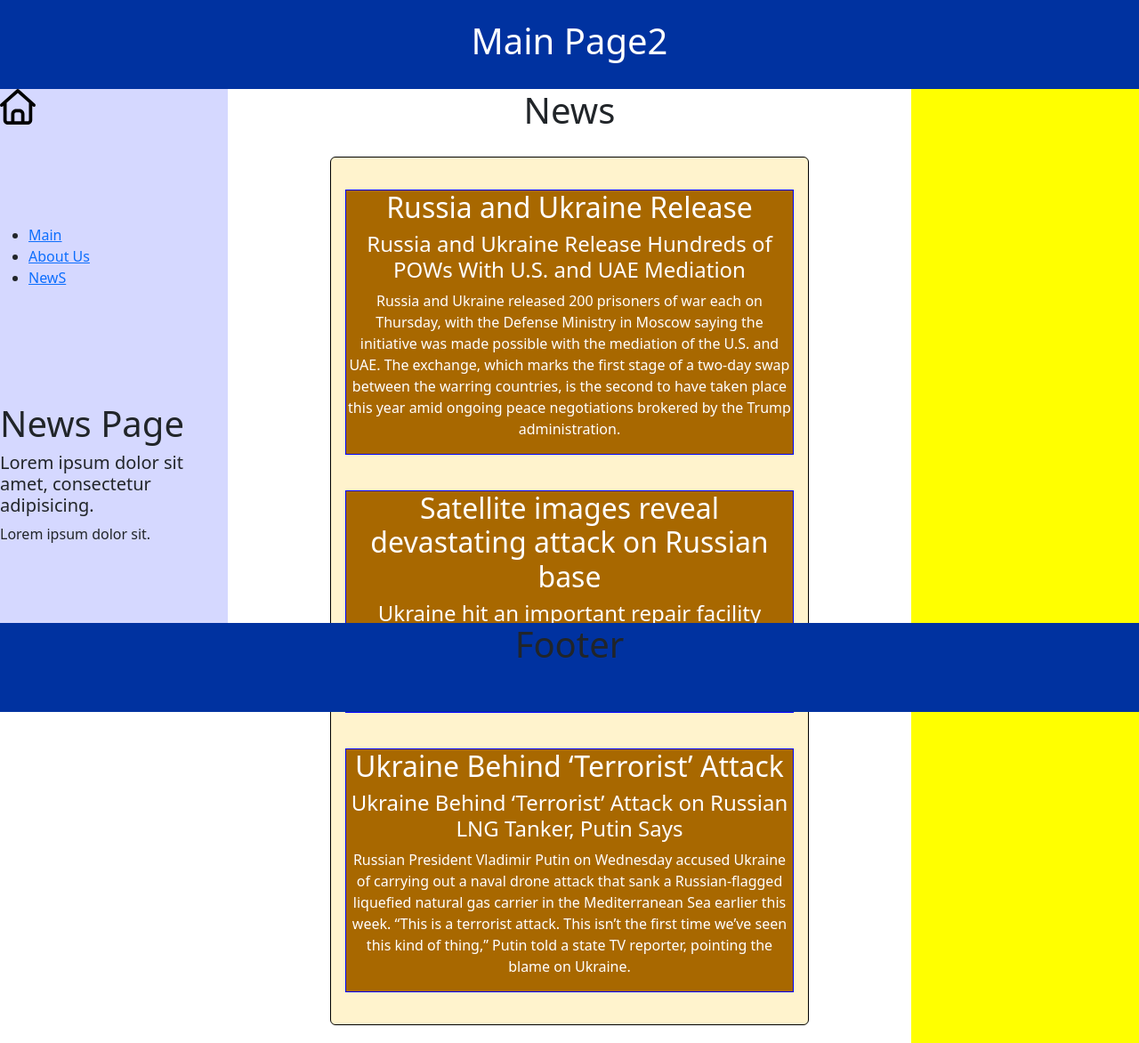
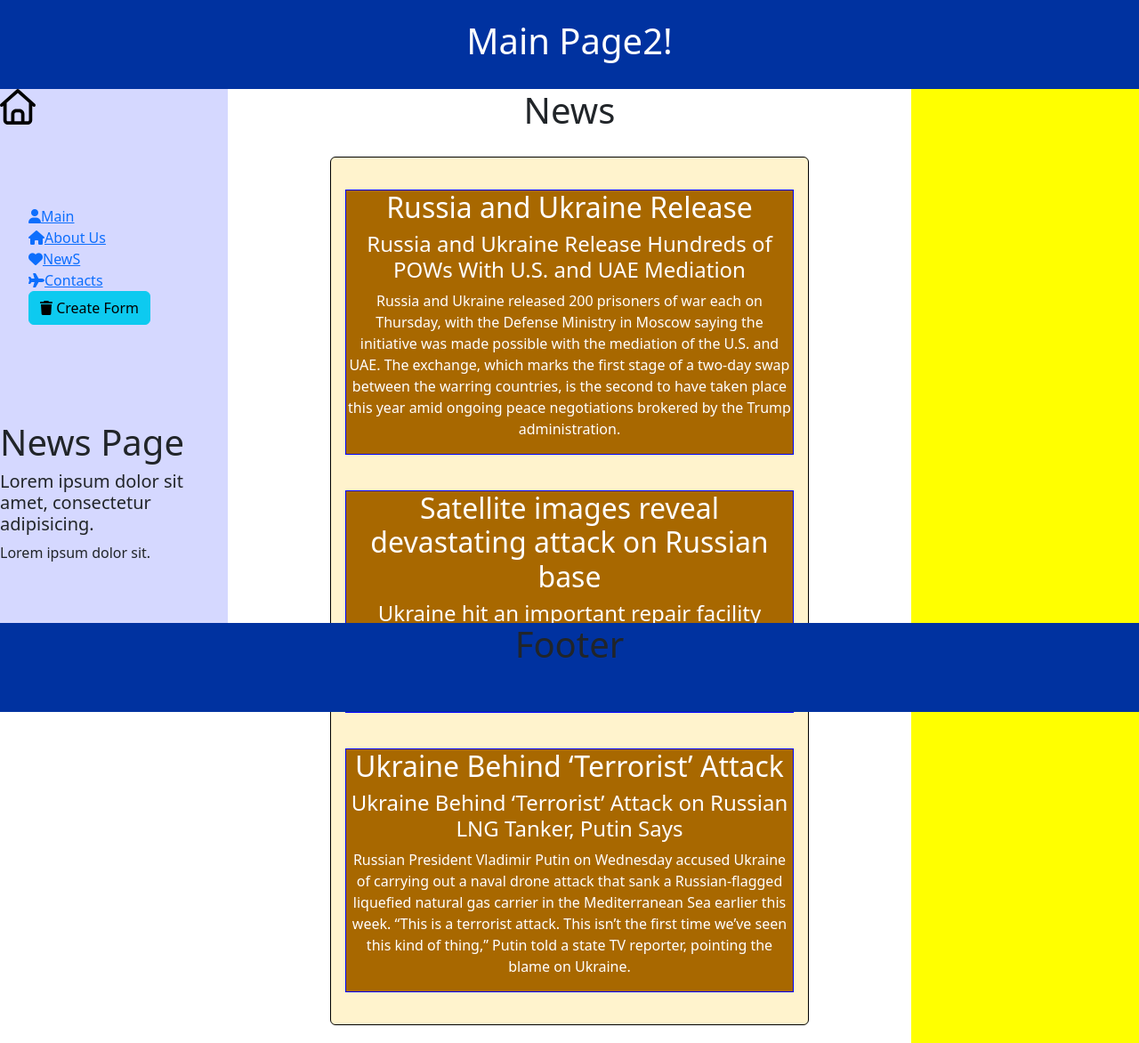
Before and after one commit to iztelinside/my-django-project-to-python-04-mar-2026--art, a Django app: page /news/ in a window 1280 px wide. Shown: the whole page at 89% size. Run offline with Django 5.2, Linux system fonts and the light colour scheme; data comes from the database, SQL or seed files in the repository.

Commit message:
2nd commit-form

```diff
--- a/art/main/static/main/css/main.css
+++ b/art/main/static/main/css/main.css
@@ -12,6 +12,21 @@ header{
     margin: 0 auto;
     color: #ffffff;
 
+
+}
+ul{
+    list-style: none;
+}
+li{
+    list-style: none;
+}
+.form-control{
+    width: 400px;
+}
+form:{
+    margin-top: 50px;
+    width: 500px;
+    margin-left: 30%;
 
 }
 .basic{
@@ -52,6 +67,7 @@ header{
     display: grid;
     width: 20%;
     background: #d5d8ff;
+    list-style: none;
 
     height: 80vh;
 
--- a/art/main/templates/main/layout.html
+++ b/art/main/templates/main/layout.html
@@ -9,23 +9,29 @@
         {% block title %}
         {% endblock%}
     </title>
-    <link rel="stylesheet" href="https://cdn.jsdelivr.net/npm/bootstrap@5.3.3/dist/css/bootstrap.min.css"
-          integrity="sha384-QWTKZyjpPEjISv5WaRU9OFeRpok6YctnYmDr5pNlyT2bRjXh0JMhjY6hW+ALEwIH" crossorigin="anonymous">
+    <link rel="stylesheet" href="  https://cdn.jsdelivr.net/npm/bootstrap@5.3.3/dist/css/bootstrap.min.css">
+
+<!--    <link rel="stylesheet" href="https://cdn.jsdelivr.net/npm/bootstrap@5.3.3/dist/css/bootstrap.min.css"-->
+<!--          integrity="sha384-QWTKZyjpPEjISv5WaRU9OFeRpok6YctnYmDr5pNlyT2bRjXh0JMhjY6hW+ALEwIH" crossorigin="anonymous">-->
     <link rel="stylesheet" href="{% static 'main/css/main.css' %}">
     <link rel="stylesheet" href="static/main/css/main.css">
+    <link rel="stylesheet" href="https://cdnjs.cloudflare.com/ajax/libs/font-awesome/6.5.1/css/all.min.css">
+
 </head>
 <body>
-<header><h1>Main Page2</h1></header>
+<header><h1>Main Page2!</h1></header>
 <div class="main">
     <div class="main__left">
         <div class="main__left_logo">
             <img src="{% static 'main/img/house-regular.svg' %}" alt="">
         </div>
-        <div class="main__lest_list">
+        <div class="main__left_list">
             <ul>
-                <li><a href = " {% url 'home' %} ">Main</a></li>
-                <li><a href = " {% url 'about' %} ">About Us</a></li>
-                <li><a href = " {% url 'news' %} ">NewS</a></li>
+                <li><a href = " {% url 'home' %} "><i class="fa-solid fa-user"></i>Main</a></li>
+                <li><a href = " {% url 'about' %} "><i class="fa-solid fa-house"></i>About Us</a></li>
+                <li><a href = " {% url 'news' %} "><i class="fa-solid fa-heart"></i>NewS</a></li>
+                <li><a href = "  "><i class="fa-solid fa-plane"></i>Contacts</a></li>
+                <li><a href = " {% url 'create' %} "><button class="btn btn-info"><i class="fa-solid fa-trash"></i>  Create Form</button></a></li>
             </ul>
         </div>
         <div class="main__left_content">
--- a/art/news/urls.py
+++ b/art/news/urls.py
@@ -3,4 +3,5 @@ from . import views
 
 urlpatterns = [
     path("", views.news, name="news"),
+    path("/create/", views.create, name="create"),
 ]
--- a/art/news/views.py
+++ b/art/news/views.py
@@ -1,4 +1,6 @@
 from django.shortcuts import render
+
+from .forms import ArtForm
 from .models import Art
 
 # Create your views here.
@@ -10,10 +12,9 @@ def news(request):
         "debug": "VIEW IS WORKING"
     })
 
-
-# def news(request):
-#     arts = Art.objects.all()
-#     return render(request, "news/news.html", {
-#         "arts": arts,
-#         "test": "WORKING"
-#     })
+def create(request):
+    form = ArtForm(request.POST or None)
+    data = {
+        "form": form,
+    }
+    return render(request, "news/create.html", data)
```
Also changed, not shown: art/news/forms.py (added, +13 -0 lines), art/news/templates/news/create.html (added, +32 -0 lines), art/printManage.py (added).
